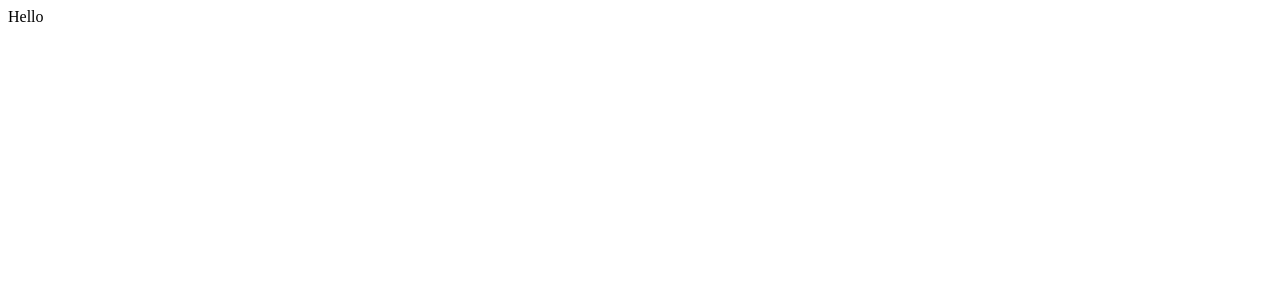
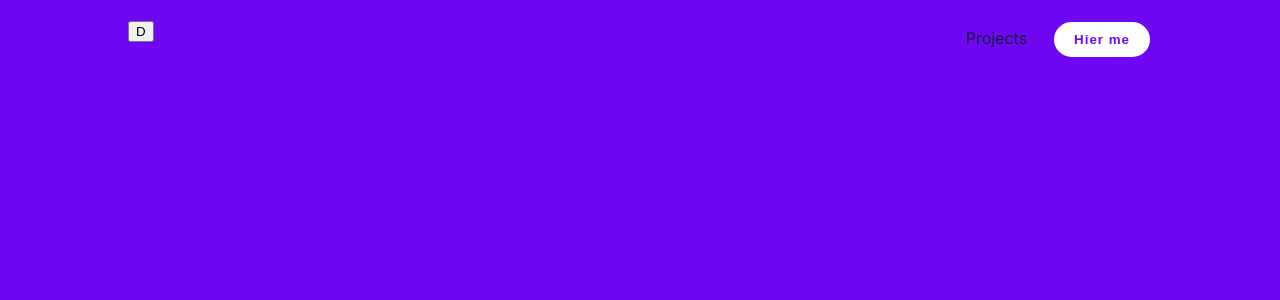
Before and after one commit to ddkogit/myPortfolio, a React (Vite) app: page / in a window 1280 px wide. Shown: the top 300 px of the page. Built offline with nearby package versions, Linux system fonts and the light colour scheme.

Commit message:
navbar design done

```diff
--- a/package.json
+++ b/package.json
@@ -11,7 +11,8 @@
   },
   "dependencies": {
     "react": "^18.2.0",
-    "react-dom": "^18.2.0"
+    "react-dom": "^18.2.0",
+    "react-router-dom": "^6.22.1"
   },
   "devDependencies": {
     "@types/react": "^18.2.56",
--- a/src/App.jsx
+++ b/src/App.jsx
@@ -2,13 +2,15 @@ import { useState } from 'react'
 import reactLogo from './assets/react.svg'
 import viteLogo from '/vite.svg'
 import './App.css'
+import Home from './pages/Home'
+import Navbar from './components/Navbar'
 
 function App() {
   const [count, setCount] = useState(0)
 
   return (
    <>
-   Hello
+   <Home />
    </>
   )
 }
--- /dev/null
+++ b/src/components/Navbar.css
@@ -0,0 +1,18 @@
+.navbar{
+    display: flex;
+    justify-content: space-between;
+
+}
+
+.hireme-button{
+    margin-left: 25px;
+    padding:10px 20px;
+    border-radius: 100px;
+    background-color: white;
+    border: 2px solid #6E07F3;
+    color: #6E07F3;
+    font-weight: bold;
+    letter-spacing: 1px;
+    cursor: pointer;
+
+}
--- /dev/null
+++ b/src/components/Navbar.jsx
@@ -0,0 +1,21 @@
+import React from "react";
+import "./Navbar.css";
+function Navbar() {
+  return (
+    <div>
+      <nav className="navbar">
+        <div>
+          <button className="logo">D</button>
+        </div>
+
+        <div>
+          <span>Projects</span>
+
+          <button className="hireme-button">Hier me</button>
+        </div>
+      </nav>
+    </div>
+  );
+}
+
+export default Navbar;
--- a/src/index.css
+++ b/src/index.css
@@ -0,0 +1,7 @@
+
+@import url('https://fonts.googleapis.com/css2?family=Inter:wght@100..900&display=swap');
+
+body{
+    font-family: "Inter", sans-serif;
+    background-color: #6E07F3;
+}
--- /dev/null
+++ b/src/pages/Home.css
@@ -0,0 +1,11 @@
+body{
+    background-color: white;
+    color: #141C3A;
+}
+
+.home-container{
+    max-width: 80vw;
+    margin: 20px auto;
+
+
+}
--- /dev/null
+++ b/src/pages/Home.jsx
@@ -0,0 +1,12 @@
+import React from "react";
+import Navbar from "../components/Navbar";
+import "./Home.css";
+function Home() {
+  return (
+    <div className="home-container">
+      <Navbar />
+    </div>
+  );
+}
+
+export default Home;
```
Also changed, not shown: 1 other file (tests, documents, lock files or other folders).
